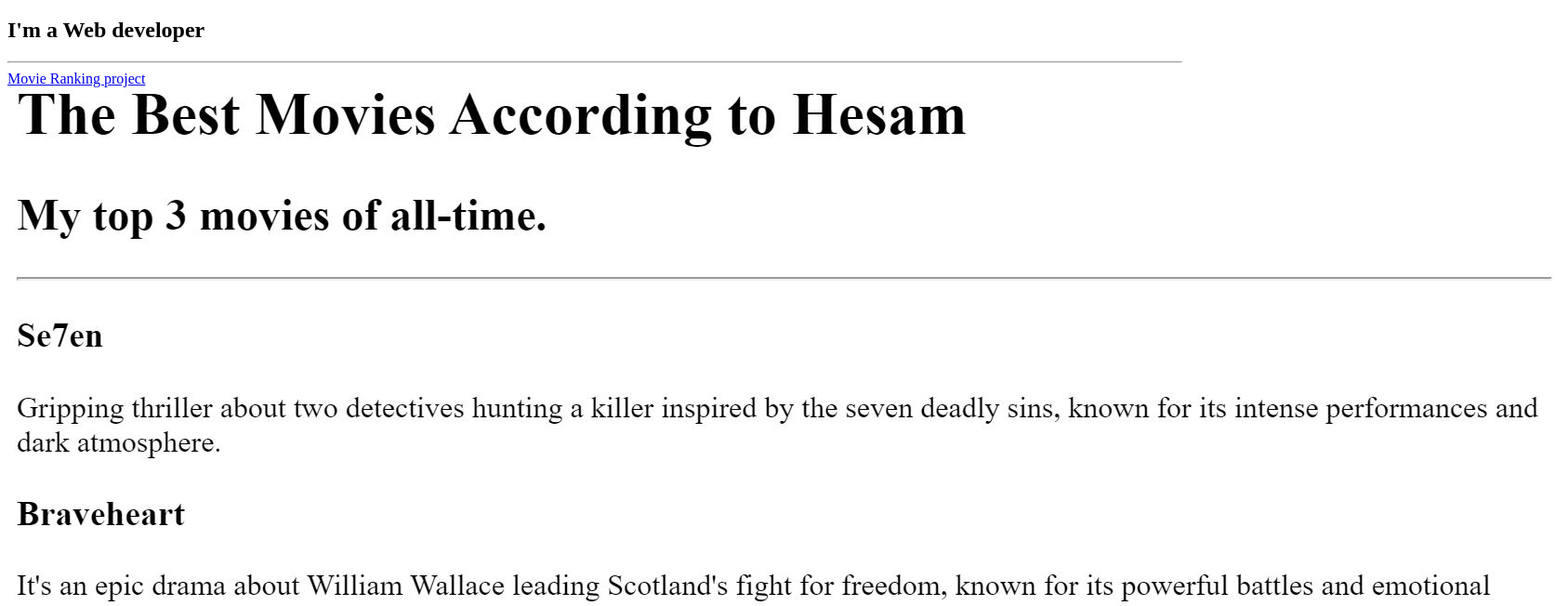
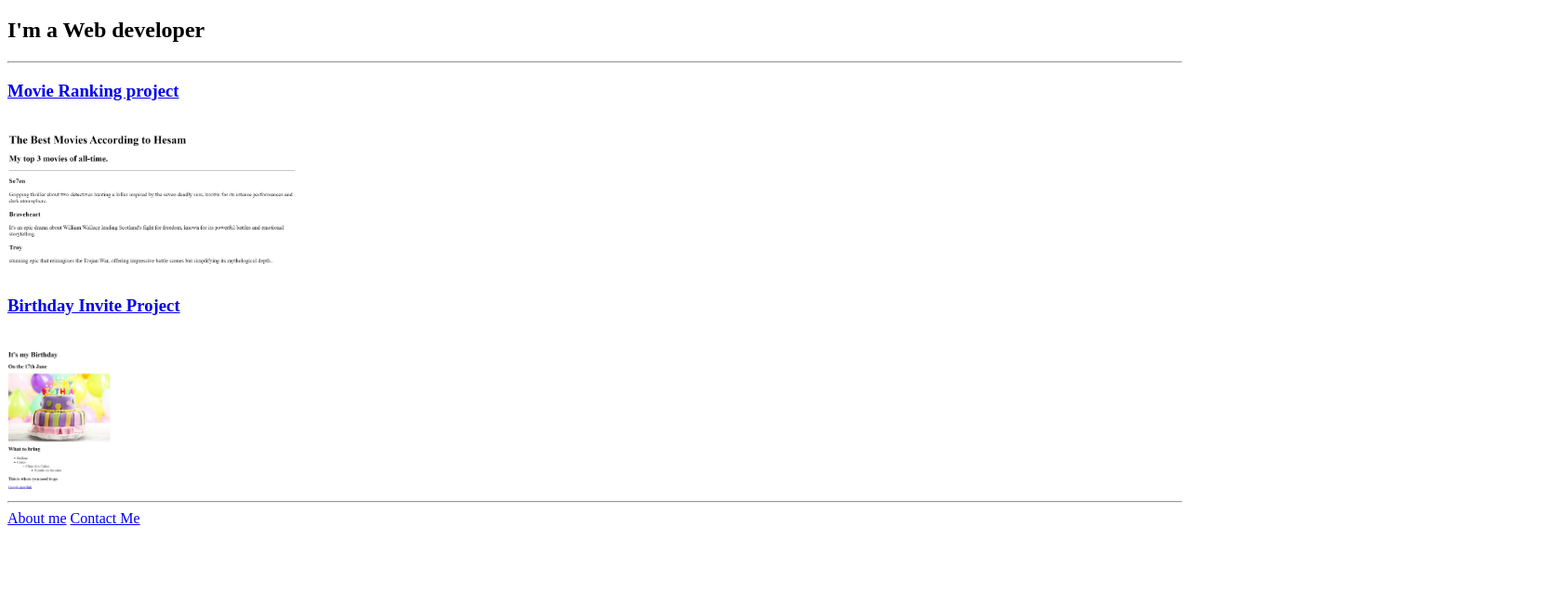
Before and after one commit to yaseinh/html-Portfolio, a plain HTML site: page index.html in a window 1280 px wide. Shown: the part 61-713 px from the top of the page at 93% size, 1673 px wide, since content can reach past the window. Drawn offline with Linux system fonts and the light colour scheme.

Commit message:
Add files via upload

```diff
--- a/index.html
+++ b/index.html
@@ -8,14 +8,14 @@
 <h1> Welocme to my Portfolio</h1>
 <h2>I'm a Web developer</h2>
 <hr />
-<a href="C:\Users\hussa\OneDrive\Desktop\Project\Web Devolpment Project\2.4+Movie+Ranking+Project\2.4 Movie Ranking Project\index.html">Movie Ranking project</a>
+<h3><a href="./public/movie-ranking.html">Movie Ranking project</a></h3>
 <br />
-<img src="./assets/images/Movies ranking.JPG" alt="Movie Ranking" />
-<a href="3.3+Image+Elements\3.3 Image Elements\index.html">Birthday Invite Project</a>
+<img src="./assets/images/Movies ranking.JPG" height="150" alt="Movie Ranking" />
+<h3><a href="./public/birthday-invite.html">Birthday Invite Project</a></h3>
 <br />
-<img src="./assets/images/Birthday invite.JPG" alt="Birthday Invite" />
-
-<a href="4.1+Webpages\public\about.html">About me</a> <a href="4.1+Webpages\public\contact.html"> Contact Me</a>
+<img src="./assets/images/Birthday invite.JPG" height="150" alt="Birthday Invite" />
+<hr />
+<a href="./public/about.html">About me</a> <a href="./public/contact.html"> Contact Me</a>
 
 </body>
 
```
